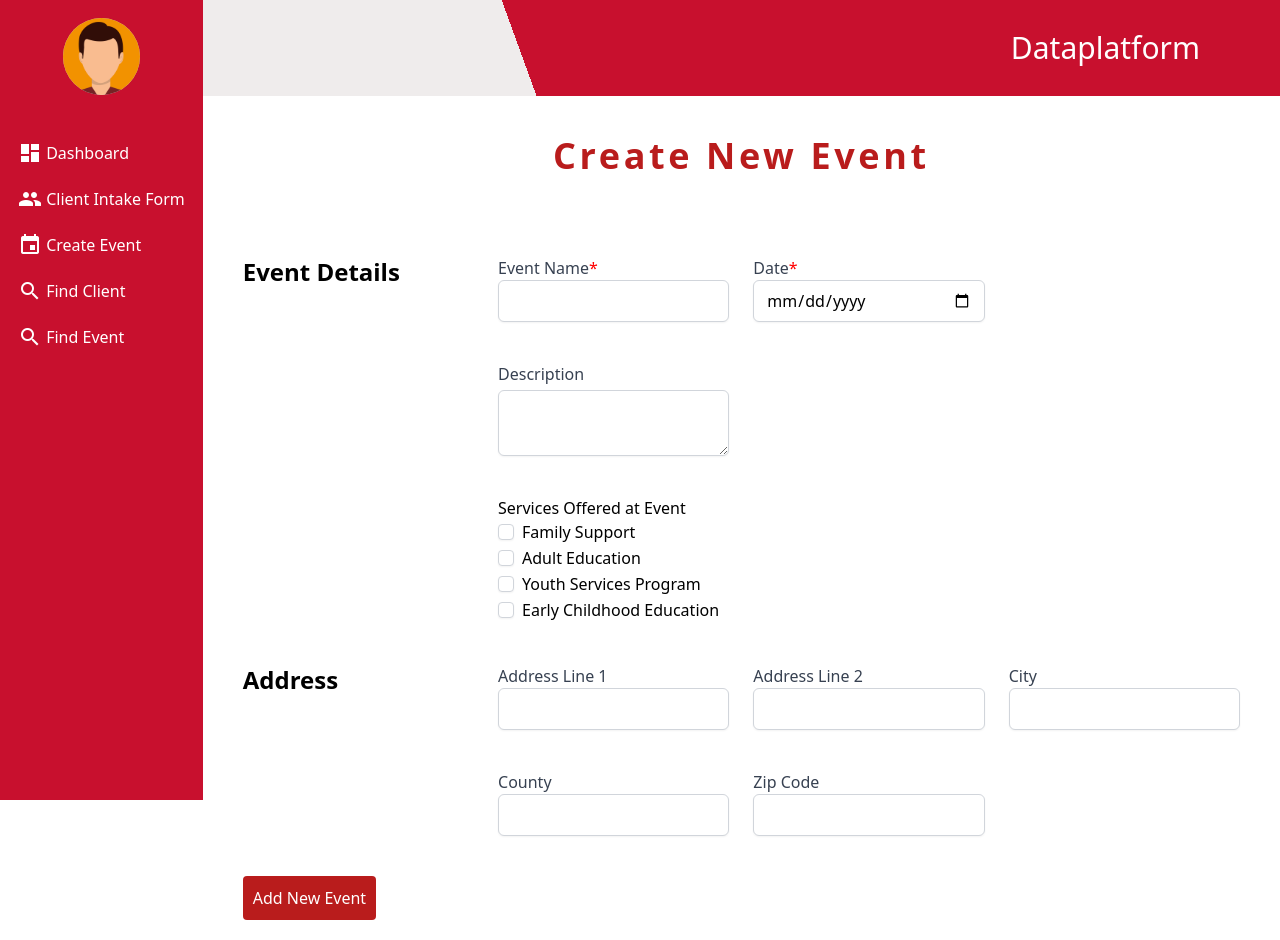
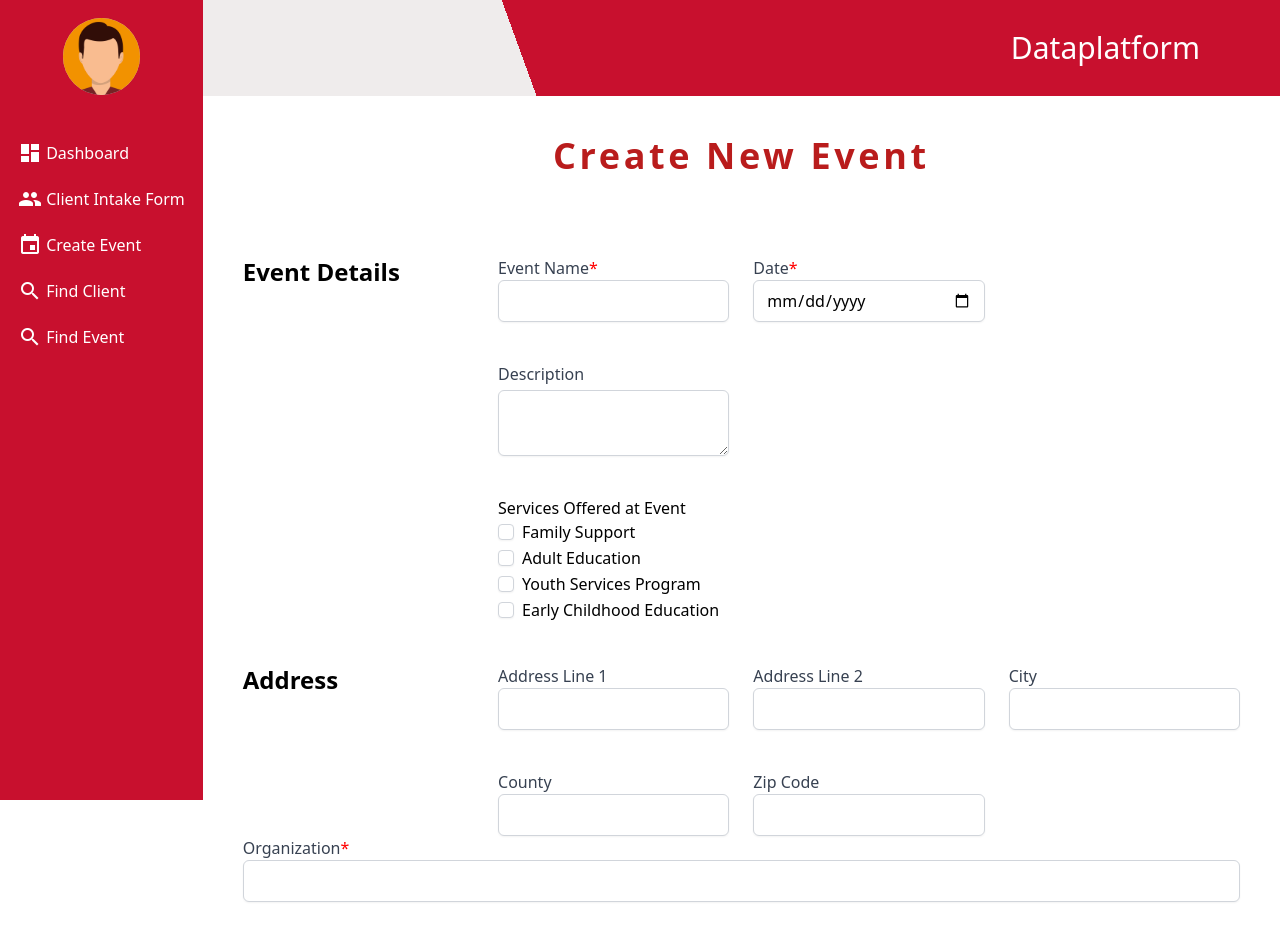
Before and after one commit to CIS-Fall-2022/project-cis_4339_project_22, a Vue app in the folder frontend/: page /eventform in a window 1280 px wide. Shown: the top 940 px of the page. Built offline with nearby package versions, Linux system fonts and the light colour scheme.

Commit message:
Front end expanded for Organization ID input

```diff
--- a/frontend/src/components/eventForm.vue
+++ b/frontend/src/components/eventForm.vue
@@ -189,6 +189,24 @@
             </label>
           </div>
         </div>
+        <div class="flex flex-col">
+            <label class="block">
+              <span class="text-gray-700">Organization</span>
+              <span style="color:#ff0000">*</span>
+              <input
+                type="text"
+                class="w-full rounded-md border-gray-300 shadow-sm focus:border-indigo-300 focus:ring focus:ring-indigo-200 focus:ring-opacity-50"
+                v-model="event.organization_ID"
+              />
+              <span class="text-black" v-if="v$.event.organization_ID.$error">
+                <p
+                  class="text-red-700"
+                  v-for="error of v$.event.organization_ID.$errors"
+                  :key="error.$uid"
+                >{{ error.$message }}!</p>
+              </span>
+            </label>
+          </div>
 
         <div class="flex justify-between mt-10 mr-20">
           <button class="bg-red-700 text-white rounded" type="submit">Add New Event</button>
@@ -209,6 +227,7 @@ export default {
     return {
       checkedServices: [],
       event: {
+        organization_ID: "",
         eventName: "",
         services: [],
         date: "",
@@ -237,6 +256,7 @@ export default {
             alert("Event has been added.");
             this.$router.push("/findEvents");
             this.client = {
+              organization_ID: "",
               eventName: "",
               services: [],
               date: "",
@@ -261,6 +281,7 @@ export default {
   validations() {
     return {
       event: {
+        organization_ID: {required},
         eventName: { required },
         date: { required },
       },
--- a/frontend/src/components/intakeForm.vue
+++ b/frontend/src/components/intakeForm.vue
@@ -12,6 +12,7 @@ export default {
   data() {
     return {
       client: {
+        organization_ID:"",
         firstName: "",
         middleName: "",
         lastName: "",
@@ -74,6 +75,7 @@ export default {
   validations() {
     return {
       client: {
+        organization_ID: {required},
         firstName: { required, alpha },
         lastName: { required, alpha },
         email: { email },
@@ -100,6 +102,7 @@ export default {
         <div class="grid grid-cols-1 sm:grid-cols-2 md:grid-cols-4 gap-x-6 gap-y-10">
           <h2 class="text-2xl font-bold">Personal Details</h2>
           <!-- form field -->
+
           <div class="flex flex-col">
             <label class="block">
               <span class="text-gray-700">First Name</span>
@@ -274,6 +277,24 @@ export default {
               />
             </label>
           </div>
+          <div class="flex flex-col">
+            <label class="block">
+              <span class="text-gray-700">Organization ID</span>
+              <span style="color:#ff0000">*</span>
+              <input
+                type="text"
+                class="w-full rounded-md border-gray-300 shadow-sm focus:border-indigo-300 focus:ring focus:ring-indigo-200 focus:ring-opacity-50"
+                v-model="client.organization_ID"
+              />
+              <span class="text-black" v-if="v$.client.organization_ID.$error">
+                <p
+                  class="text-red-700"
+                  v-for="error of v$.client.organization_ID.$errors"
+                  :key="error.$uid"
+                >{{ error.$message }}!</p>
+              </span>
+            </label>
+          </div>
           <div></div>
           <!-- submit button -->
           <div class="flex justify-between mt-10 mr-20">
```
Also changed, not shown: 2 other files (tests, documents, lock files or other folders).
